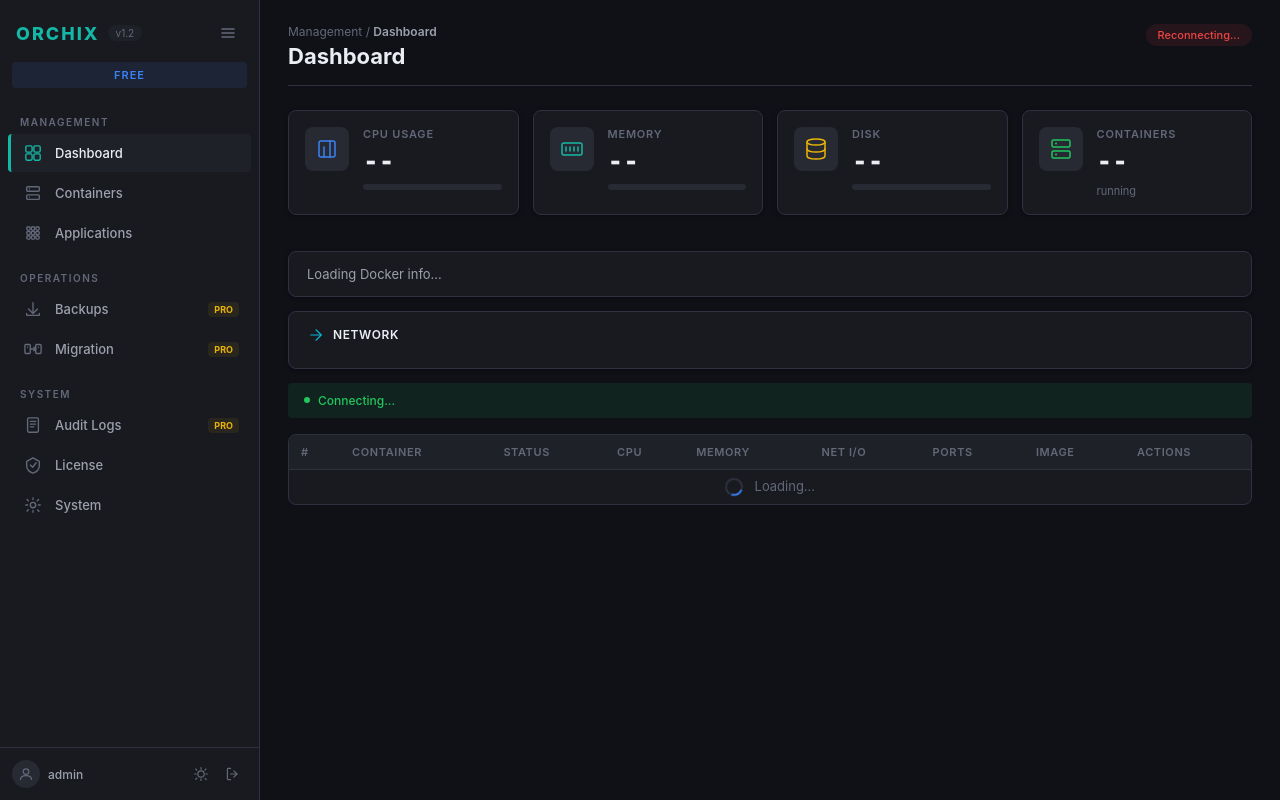
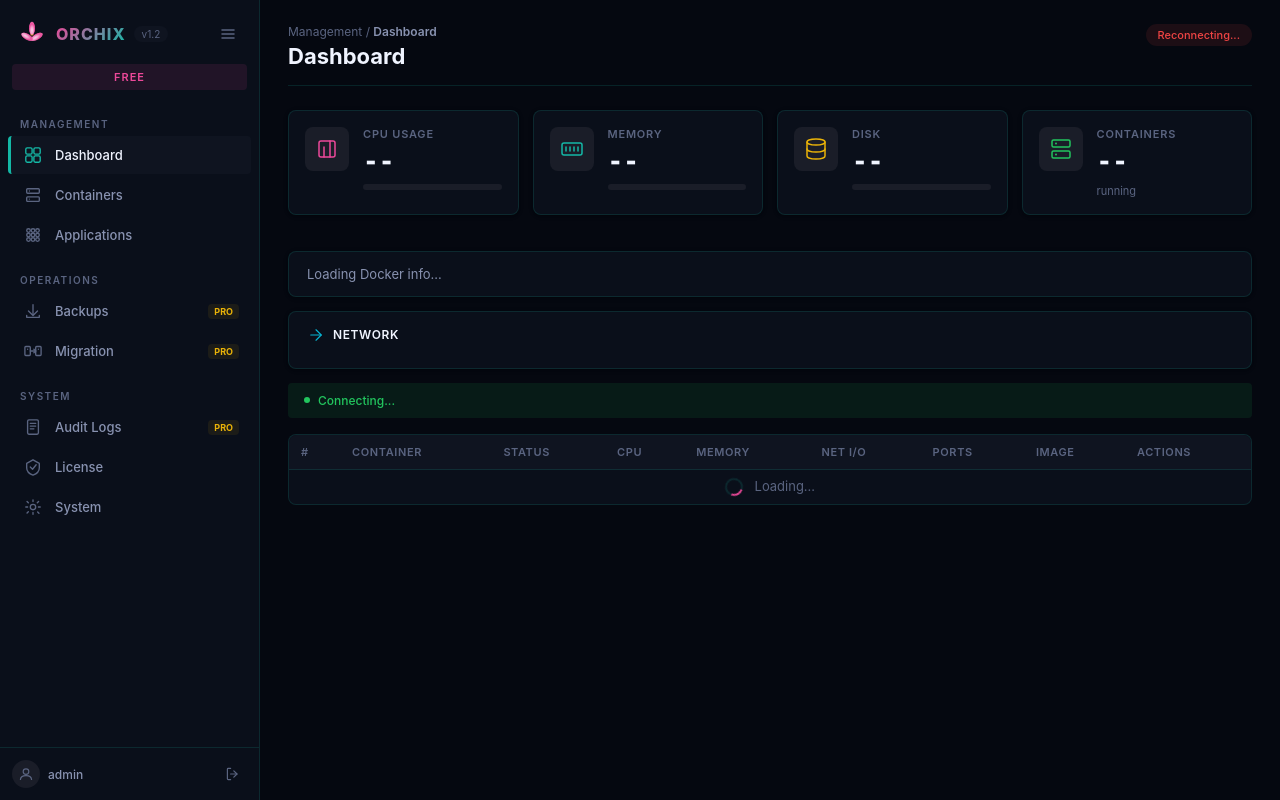
Before and after one commit to Sad-without-you/Orchix, a Flask app: page / in a window 1280 px wide. Run offline with Flask 3, Linux system fonts and the light colour scheme; the visitor is signed in with stand-in values (Sample User, id 1); data that the repository does not hold is empty.

Commit message:
Update Web UI to match website design (Lily theme)
Colors & Branding:
- Replace blue accent (#3b82f6) with pink (#ec4899)
- Add lily SVG logo to sidebar
- Apply pink/teal gradient to ORCHIX text
- Update backgrounds to match website (#050810, #0a0f1a)

Cleanup:
- Remove Dracula theme
- Remove Catppuccin theme
- Remove theme toggle button
- Remove cycleTheme() JavaScript function

The Web UI now matches the openclaw.ai-inspired website design
with ORCHIX lily colors (pink/teal).

Co-Authored-By: Claude Sonnet 4.5 <noreply@anthropic.com>

```diff
--- a/web/static/css/orchix.css
+++ b/web/static/css/orchix.css
@@ -1,17 +1,20 @@
-/* ORCHIX v1.2 - Professional UI */
+/* ORCHIX v1.2 - Lily Theme */
 :root {
-    --bg: #0f1117;
-    --surface: #181a20;
-    --surface2: #1f2128;
-    --surface3: #272a32;
-    --border: #2e3140;
-    --border-light: #3a3e4d;
-    --text: #eaedf2;
-    --text2: #9ca0ad;
-    --text3: #636879;
-    --accent: #3b82f6;
-    --accent-hover: #2563eb;
-    --accent-dim: rgba(59, 130, 246, 0.1);
+    --bg: #050810;
+    --surface: #0a0f1a;
+    --surface2: #0f1420;
+    --surface3: #1a1d28;
+    --border: rgba(20, 184, 166, 0.15);
+    --border-light: rgba(20, 184, 166, 0.25);
+    --text: #f0f4ff;
+    --text2: #8892b0;
+    --text3: #5a6480;
+    --pink: #ec4899;
+    --pink-light: #f9a8d4;
+    --pink-dim: rgba(236, 72, 153, 0.1);
+    --accent: #ec4899;
+    --accent-hover: #db2777;
+    --accent-dim: rgba(236, 72, 153, 0.1);
     --teal: #14b8a6;
     --teal-dim: rgba(20, 184, 166, 0.1);
     --green: #22c55e;
@@ -26,57 +29,7 @@
     --radius: 8px;
     --radius-sm: 4px;
     --shadow: 0 1px 2px rgba(0,0,0,0.2), 0 1px 5px rgba(0,0,0,0.15);
-    --shadow-lg: 0 4px 16px rgba(0,0,0,0.3);
-}
-
-/* Dracula Theme - https://draculatheme.com */
-body.theme-dracula {
-    --bg: #282a36;
-    --surface: #2d303e;
-    --surface2: #343746;
-    --surface3: #44475a;
-    --border: #44475a;
-    --border-light: #6272a4;
-    --text: #f8f8f2;
-    --text2: #bfbfbf;
-    --text3: #6272a4;
-    --accent: #bd93f9;
-    --accent-hover: #a77bf0;
-    --accent-dim: rgba(189, 147, 249, 0.1);
-    --teal: #8be9fd;
-    --teal-dim: rgba(139, 233, 253, 0.1);
-    --green: #50fa7b;
-    --green-dim: rgba(80, 250, 123, 0.1);
-    --yellow: #f1fa8c;
-    --yellow-dim: rgba(241, 250, 140, 0.08);
-    --red: #ff5555;
-    --red-dim: rgba(255, 85, 85, 0.1);
-    --cyan: #8be9fd;
-}
-
-/* Catppuccin Mocha Theme - https://catppuccin.com */
-body.theme-catppuccin {
-    --bg: #1e1e2e;
-    --surface: #24243a;
-    --surface2: #313244;
-    --surface3: #45475a;
-    --border: #45475a;
-    --border-light: #585b70;
-    --text: #cdd6f4;
-    --text2: #a6adc8;
-    --text3: #6c7086;
-    --accent: #cba6f7;
-    --accent-hover: #b48bef;
-    --accent-dim: rgba(203, 166, 247, 0.1);
-    --teal: #94e2d5;
-    --teal-dim: rgba(148, 226, 213, 0.1);
-    --green: #a6e3a1;
-    --green-dim: rgba(166, 227, 161, 0.1);
-    --yellow: #f9e2af;
-    --yellow-dim: rgba(249, 226, 175, 0.08);
-    --red: #f38ba8;
-    --red-dim: rgba(243, 139, 168, 0.1);
-    --cyan: #89dceb;
+    --shadow-lg: 0 4px 16px rgba(236, 72, 153, 0.2);
 }
 
 * { margin: 0; padding: 0; box-sizing: border-box; }
@@ -123,10 +76,13 @@ body {
 }
 
 .logo {
-    font-size: 18px;
+    font-size: 16px;
     font-weight: 800;
-    color: var(--teal);
-    letter-spacing: 2px;
+    background: linear-gradient(135deg, var(--pink) 0%, var(--teal) 100%);
+    -webkit-background-clip: text;
+    -webkit-text-fill-color: transparent;
+    background-clip: text;
+    letter-spacing: 1px;
     white-space: nowrap;
 }
 
@@ -317,24 +273,6 @@ body {
     align-items: center;
     gap: 4px;
     flex-shrink: 0;
-}
-
-.theme-toggle-btn {
-    display: flex;
-    align-items: center;
-    justify-content: center;
-    padding: 6px;
-    color: var(--text3);
-    background: none;
-    border: none;
-    border-radius: var(--radius-sm);
-    cursor: pointer;
-    transition: all 0.15s;
-}
-.theme-toggle-btn svg { width: 16px; height: 16px; }
-.theme-toggle-btn:hover {
-    color: var(--accent);
-    background: var(--accent-dim);
 }
 
 .logout-btn {
--- a/web/static/js/orchix.js
+++ b/web/static/js/orchix.js
@@ -186,34 +186,6 @@ function showUpdateBadge(version) {
     }
 }
 
-// Theme cycling: default → dracula → catppuccin → default
-const THEMES = ['default', 'dracula', 'catppuccin'];
-const THEME_LABELS = { default: 'Default', dracula: 'Dracula', catppuccin: 'Catppuccin' };
-
-function cycleTheme() {
-    const current = localStorage.getItem('orchix-theme') || 'default';
-    const idx = THEMES.indexOf(current);
-    const next = THEMES[(idx + 1) % THEMES.length];
-    applyTheme(next);
-    localStorage.setItem('orchix-theme', next);
-    showToast('info', `Theme: ${THEME_LABELS[next] || next}`);
-}
-
-function applyTheme(theme) {
-    document.body.classList.remove(...THEMES.map(t => 'theme-' + t));
-    if (theme !== 'default') {
-        document.body.classList.add('theme-' + theme);
-    }
-}
-
-// Apply saved theme on load (migrate old theme names)
-let _savedTheme = localStorage.getItem('orchix-theme') || 'default';
-if (!THEMES.includes(_savedTheme)) {
-    _savedTheme = 'default';
-    localStorage.setItem('orchix-theme', 'default');
-}
-applyTheme(_savedTheme);
-
 // Load license on startup
 loadLicenseInfo();
 checkForUpdates();
--- a/web/templates/index.html
+++ b/web/templates/index.html
@@ -11,6 +11,24 @@
     <nav id="sidebar">
         <div class="sidebar-header">
             <div class="sidebar-brand">
+                <svg viewBox="0 0 100 100" width="32" height="32" style="flex-shrink: 0;">
+                    <defs>
+                        <radialGradient id="pg" cx="50%" cy="30%">
+                            <stop offset="0%" style="stop-color:#fce7f3"/>
+                            <stop offset="50%" style="stop-color:#f9a8d4"/>
+                            <stop offset="100%" style="stop-color:#ec4899"/>
+                        </radialGradient>
+                    </defs>
+                    <g transform="translate(50, 50)">
+                        <circle cx="0" cy="0" r="5" fill="#fbbf24"/>
+                        <ellipse cx="0" cy="-18" rx="9" ry="20" fill="url(#pg)" opacity="0.95"/>
+                        <ellipse cx="15" cy="-9" rx="9" ry="20" fill="url(#pg)" opacity="0.9" transform="rotate(60)"/>
+                        <ellipse cx="15" cy="9" rx="9" ry="20" fill="url(#pg)" opacity="0.88" transform="rotate(120)"/>
+                        <ellipse cy="18" rx="9" ry="20" fill="url(#pg)" opacity="0.85" transform="rotate(180)"/>
+                        <ellipse cx="-15" cy="9" rx="9" ry="20" fill="url(#pg)" opacity="0.82" transform="rotate(240)"/>
+                        <ellipse cx="-15" cy="-9" rx="9" ry="20" fill="url(#pg)" opacity="0.8" transform="rotate(300)"/>
+                    </g>
+                </svg>
                 <span class="logo">ORCHIX</span>
                 <span class="version">v1.2</span>
             </div>
@@ -86,9 +104,6 @@
                 <span class="sidebar-user-name">admin</span>
             </div>
             <div class="sidebar-actions">
-                <button class="theme-toggle-btn" onclick="cycleTheme()" title="Switch Theme">
-                    <svg viewBox="0 0 20 20" fill="none" stroke="currentColor" stroke-width="1.5" stroke-linecap="round" stroke-linejoin="round"><circle cx="10" cy="10" r="4"/><path d="M10 2v2m0 12v2m-6-8H2m16 0h-2m-1.2-4.8l1.4-1.4M4.8 15.2l-1.4 1.4m0-12.8l1.4 1.4m10.4 10.4l1.4 1.4"/></svg>
-                </button>
                 <a href="/logout" class="logout-btn" title="Logout">
                     <svg viewBox="0 0 20 20" fill="none" stroke="currentColor" stroke-width="1.5" stroke-linecap="round" stroke-linejoin="round"><path d="M7 3H4a1 1 0 00-1 1v12a1 1 0 001 1h3"/><polyline points="11,6 15,10 11,14"/><line x1="15" y1="10" x2="7" y2="10"/></svg>
                 </a>
```
